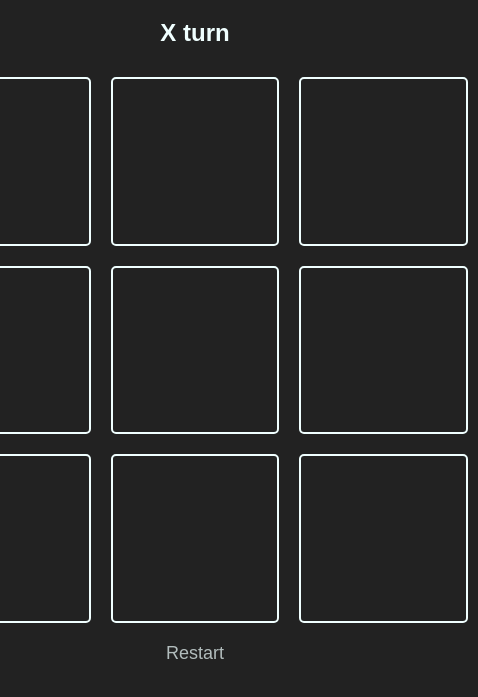
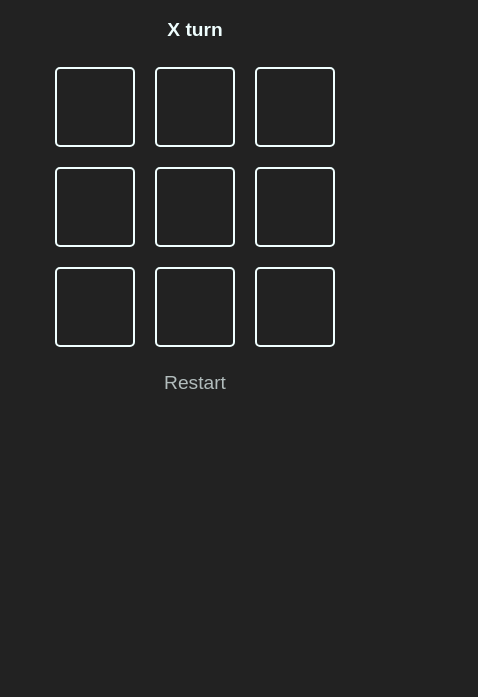
Before and after one commit to LinusIsReal/tic-tac-toe, a plain HTML site: page index.html in a window 390 px wide. Shown: the part 61-758 px from the top of the page, 478 px wide, since content can reach past the window. Drawn offline with Linux system fonts and the light colour scheme; a web font is replaced by a local one.

Commit message:
worked on small displays compatiblity

```diff
--- a/styles.css
+++ b/styles.css
@@ -22,8 +22,8 @@ main {
   justify-content: space-between;
 }
 .block {
-  width: 20vh;
-  height: 20vh;
+  width: 10rem;
+  height: 10rem;
   margin: 10px;
   border: 2px solid azure;
   border-radius: 5px;
@@ -41,8 +41,8 @@ main {
   pointer-events: none;
 }
 #restart {
-  width: 13vh;
-  height: 4.7vh;
+  width: 8em;
+  height: 2.7em;
   padding: 0.3em;
   border: none;
   border-radius: 4px;
@@ -50,7 +50,7 @@ main {
   text-align: center;
   font-family: "Doto", sans-serif;
   color: azure;
-  font-size: large;
+  font-size: 1.2em;
   transition: all 200ms;
   cursor: pointer;
 }
@@ -61,3 +61,22 @@ main {
 .block span {
   align-self: center;
 }
+
+@media (max-width: 600px) {
+  h2 {
+    font-size: 1.3em;
+  }
+  .block {
+    width: 7rem;
+    height: 7rem;
+  }
+}
+@media (max-width: 420px) {
+  h2 {
+    font-size: 1.2em;
+  }
+  .block {
+    width: 5rem;
+    height: 5rem;
+  }
+}
```
